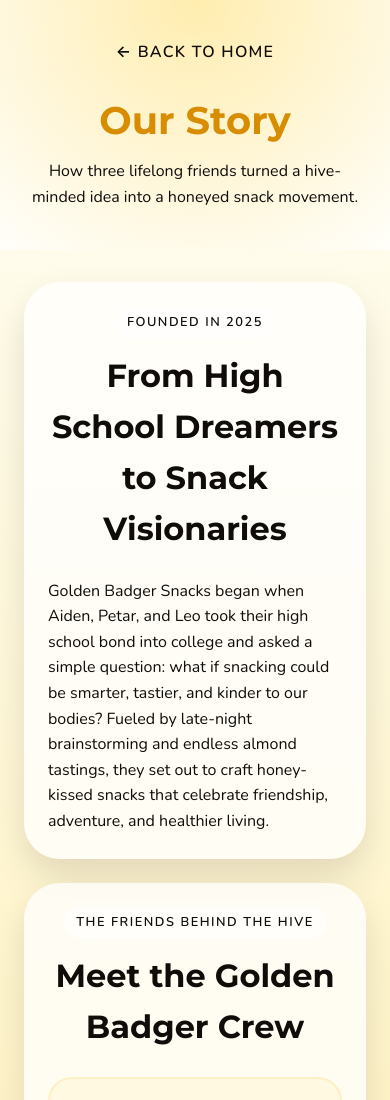
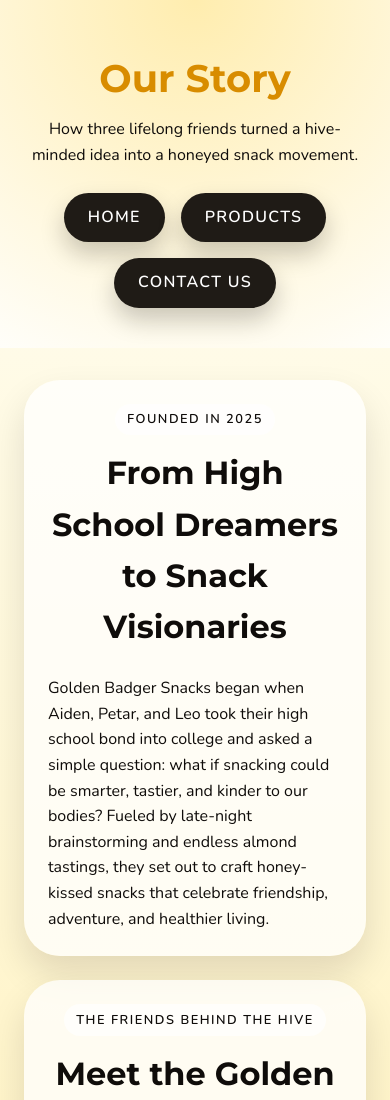
Before and after one commit to MrAntivity/goldenbadgersnacks, a plain HTML site: page story.html in a window 390 px wide. Shown: the top 1100 px of the page. Drawn offline with nearby package versions, Linux system fonts and the light colour scheme.

Commit message:
Add navigation and restore home page vendor sections

```diff
--- a/story.html
+++ b/story.html
@@ -11,9 +11,13 @@
 </head>
 <body>
   <header class="subpage-hero">
-    <a class="back-home" href="index.html">&larr; Back to Home</a>
     <h1>Our Story</h1>
     <p>How three lifelong friends turned a hive-minded idea into a honeyed snack movement.</p>
+    <nav class="site-nav" aria-label="Main navigation">
+      <a class="nav-button" href="index.html">Home</a>
+      <a class="nav-button" href="product.html">Products</a>
+      <a class="nav-button" href="contact.html">Contact Us</a>
+    </nav>
   </header>
 
   <main class="subpage-main">
--- a/styles.css
+++ b/styles.css
@@ -27,6 +27,36 @@ img {
 a {
   color: inherit;
   text-decoration: none;
+}
+
+.site-nav {
+  display: flex;
+  justify-content: center;
+  gap: 1rem;
+  flex-wrap: wrap;
+  margin-top: clamp(1.5rem, 4vw, 2.5rem);
+}
+
+.nav-button {
+  display: inline-flex;
+  align-items: center;
+  justify-content: center;
+  padding: 0.75rem 1.5rem;
+  border-radius: 999px;
+  font-weight: 700;
+  letter-spacing: 0.08em;
+  text-transform: uppercase;
+  background: var(--charcoal);
+  color: #fff;
+  box-shadow: 0 12px 24px rgba(15, 12, 10, 0.22);
+  transition: transform 0.25s ease, box-shadow 0.25s ease, background 0.25s ease;
+}
+
+.nav-button:hover,
+.nav-button:focus-visible {
+  transform: translateY(-4px);
+  background: var(--gold-deep);
+  box-shadow: 0 18px 30px rgba(15, 12, 10, 0.2);
 }
 
 .landing-body {
@@ -178,20 +208,6 @@ a {
 .subpage-hero p {
   max-width: 640px;
   margin: 0 auto;
-}
-
-.back-home {
-  position: absolute;
-  top: clamp(1rem, 2.5vw, 1.8rem);
-  left: clamp(1rem, 4vw, 2rem);
-  font-weight: 600;
-  text-transform: uppercase;
-  letter-spacing: 0.08em;
-}
-
-.back-home:hover,
-.back-home:focus-visible {
-  color: var(--gold-deep);
 }
 
 .subpage-main {
@@ -415,12 +431,6 @@ a {
     height: 130px;
   }
 
-  .back-home {
-    position: static;
-    display: inline-block;
-    margin-bottom: 1rem;
-  }
-
   .product-feature {
     grid-template-columns: 1fr;
   }
```
Also changed, not shown: contact.html (+5 -1 lines), index.html (+36 -0 lines), product.html (+5 -1 lines).
